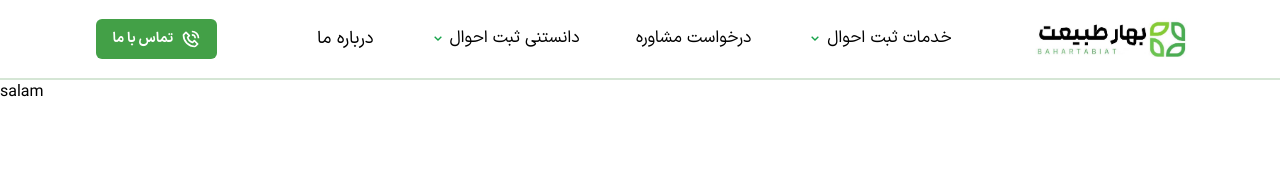
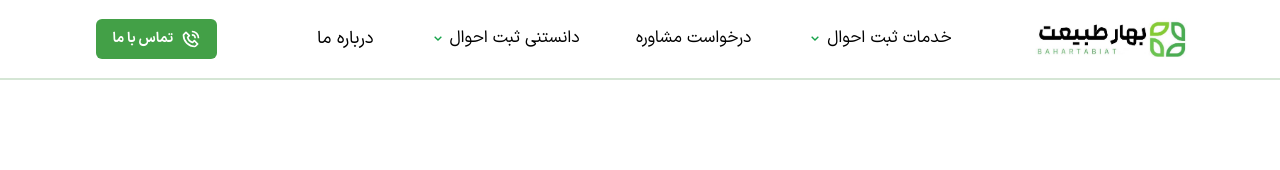
Before and after one commit to Hana-soltani/BaharTabiat_Project, a React (Vite) app: page /consultationRequest in a window 1280 px wide. Shown: the top 170 px of the page. Built offline with nearby package versions, Linux system fonts and the light colour scheme.

Commit message:
fix component import

```diff
--- a/package.json
+++ b/package.json
@@ -14,7 +14,7 @@
     "lucide-react": "^1.14.0",
     "react": "^19.2.5",
     "react-dom": "^19.2.5",
-    "react-router-dom": "^7.15.0",
+    "react-router-dom": "^6.30.4",
     "tailwindcss": "^4.2.4"
   },
   "devDependencies": {
--- a/src/App.jsx
+++ b/src/App.jsx
@@ -39,7 +39,7 @@ import Header from "./Components/Header";
 
 import Homepage from "./Pages/Homepage";
 import Aboutus from "./Pages/Aboutus";
-import ConsultationRequest from "./Pages/consultationRequest";
+import consultationRequest from "./Pages/consultationRequest";
 import Information from "./Pages/Information";
 import Services from "./Pages/Services";
 
@@ -50,7 +50,7 @@ function App() {
       <Routes>
         <Route path="/" element={<Homepage />} />
         <Route path="/about" element={<Aboutus />} />
-        <Route path="/consultationRequest" element={<ConsultationRequest />} />
+        <Route path="/consultationRequest" element={<consultationRequest />} />
         <Route path="/services" element={<Services />} />
         <Route path="/information" element={<Information />} />
       </Routes>
--- a/src/Pages/consultationRequest.jsx
+++ b/src/Pages/consultationRequest.jsx
@@ -1,8 +1,8 @@
-function ConsultationRequest() {
+function consultationRequest() {
     return (
         <div>
             <p>salam</p>
         </div>
     )
 };
-export default ConsultationRequest;
+export default consultationRequest;
```
Also changed, not shown: 1 other file (tests, documents, lock files or other folders).
